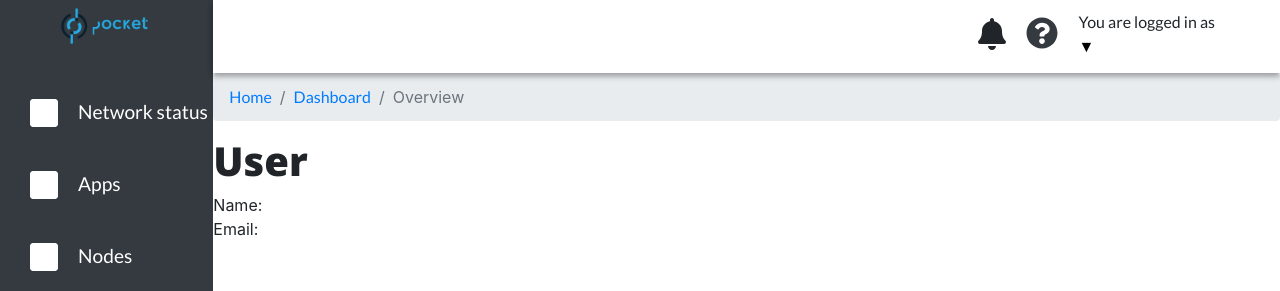
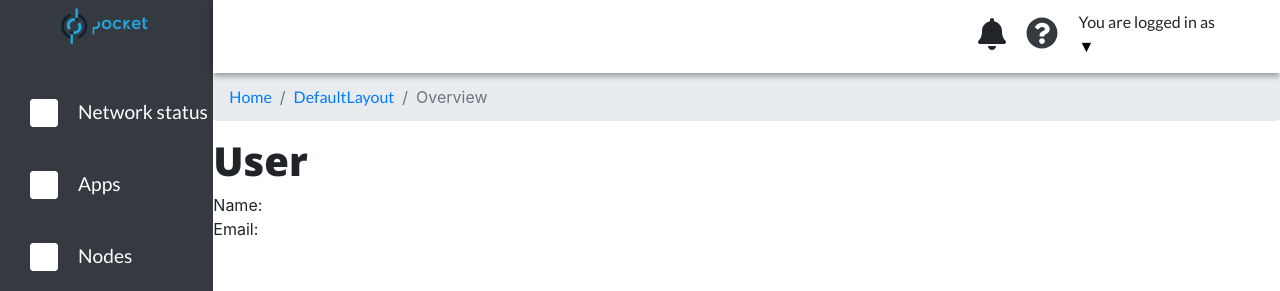
Before and after one commit to pokt-network/pocket-dashboard, a React (Create React App) app in the folder frontend/: page /dashboard in a window 1280 px wide. Shown: the top 291 px of the page. Built offline with nearby package versions, Linux system fonts and the light colour scheme; no server answers.

Commit message:
Add DefaultLayout component as default

```diff
--- a/frontend/src/_routes.js
+++ b/frontend/src/_routes.js
@@ -1,11 +1,11 @@
 import Login from "./views/Auth/Login/Login";
-import Dashboard from "./views/Dashboard/Dashboard";
 import ForgotPassword from "./views/Auth/ForgotPassword/ForgotPassword";
 import GithubAuthProviderHook from "./core/components/providers/auth/GithubAuthProviderHook";
 import GoogleAuthProviderHook from "./core/components/providers/auth/GoogleAuthProviderHook";
 import SecurityQuestions from "./views/Auth/SecurityQuestions/SecurityQuestions";
 import SignUp from "./views/Auth/SignUp/SignUp";
 import VerifyEMail from "./views/Auth/VerifyEmail/VerifyEmail";
+import DefaultLayout from "./core/components/DefaultLayout/DefaultLayout";
 
 export const routePaths = {
   signup: "/signup",
@@ -21,7 +21,7 @@ export const routePaths = {
  */
 const pageRoutes = [
   {path: routePaths.login, exact: true, name: "Login", component: Login},
-  {path: routePaths.home, exact: true, name: "Dashboard", component: Dashboard},
+  {path: routePaths.home, exact: true, name: "Dashboard", component: DefaultLayout},
   {path: routePaths.forgot_password, exact: true, name: "Forgot Password", component: ForgotPassword},
   {path: routePaths.security_questions, exact: true, name: "Security Questions", component: SecurityQuestions},
   {path: routePaths.signup, exact: true, name: "Sign Up", component: SignUp},
--- /dev/null
+++ b/frontend/src/core/components/DefaultLayout/DefaultLayout.js
@@ -0,0 +1,36 @@
+import React, {Component} from "react";
+import {Container, Col, Row} from "react-bootstrap";
+import AppSidebar from "./AppSidebar/AppSidebar";
+import AppNavbar from "./AppNavbar/AppNavbar";
+import Breadcrumbs from "./Breadcrumb";
+import Dashboard from "../../../views/Dashboard/Dashboard";
+
+class DefaultLayout extends Component {
+  render() {
+    return (
+      <Container fluid className={"auth-page"}>
+        <Row>
+          <AppSidebar />
+          <Col>
+            <AppNavbar />
+            <Row>
+              {/* TODO: Remove manually written links for testing purposes */}
+              <Breadcrumbs
+                links={[
+                  {url: "#", label: "Home", active: false},
+                  {url: "#1", label: "DefaultLayout", active: false},
+                  {url: "#2", label: "Overview", active: true},
+                ]}
+              />
+            </Row>
+            <Row>
+              <Dashboard />
+            </Row>
+          </Col>
+        </Row>
+      </Container>
+    );
+  }
+}
+
+export default DefaultLayout;
--- a/frontend/src/views/Dashboard/Dashboard.js
+++ b/frontend/src/views/Dashboard/Dashboard.js
@@ -1,29 +1,9 @@
 import React, {Component} from "react";
-import AppNavbar from "../../core/components/DefaultLayout/AppNavbar/AppNavbar";
 import UserService from "../../core/services/PocketUserService";
-import {Container, Col, Row} from "react-bootstrap";
-import AppSidebar from "../../core/components/DefaultLayout/AppSidebar/AppSidebar";
-import Breadcrumbs from "../../core/components/DefaultLayout/Breadcrumb";
 
 class Dashboard extends Component {
   render() {
     return (
-      <Container fluid className={"auth-page"}>
-        <Row>
-          <AppSidebar />
-          <Col>
-            <AppNavbar />
-            <Row>
-              {/* TODO: Remove manually written links for testing purposes */}
-              <Breadcrumbs
-                links={[
-                  {url: "#", label: "Home", active: false},
-                  {url: "#1", label: "Dashboard", active: false},
-                  {url: "#2", label: "Overview", active: true},
-                ]}
-              />
-            </Row>
-            <Row>
       <div>
         <h1>User</h1>
         <div>
@@ -33,10 +13,6 @@ class Dashboard extends Component {
           <div>{UserService.getUserInfo().email}</div>
         </div>
       </div>
-            </Row>
-          </Col>
-        </Row>
-      </Container>
     );
   }
 }
```
Lines whose indentation alone changed are shown as unchanged.
